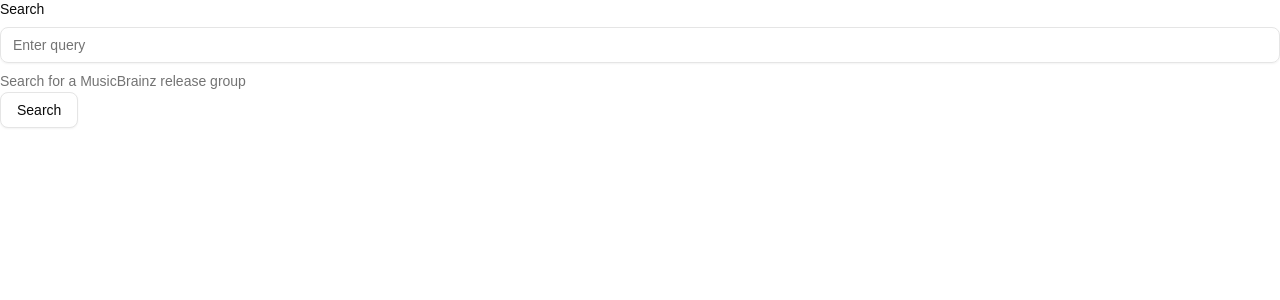
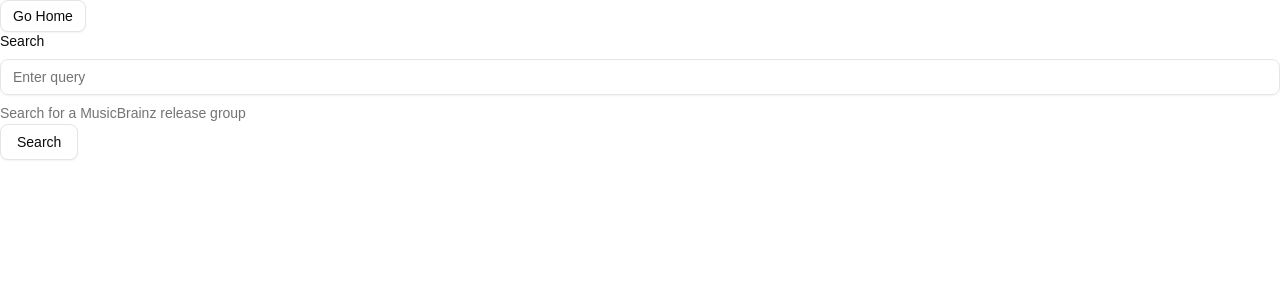
Before and after one commit to shaurya-ch/recreview, a React (Vite) app: page /create in a window 1280 px wide. Shown: the top 300 px of the page. Built offline with nearby package versions, Linux system fonts and the light colour scheme.

Commit message:
more routing stuff

```diff
--- a/src/Home.tsx
+++ /dev/null
@@ -1,5 +0,0 @@
-function Home() {
-  return <>Hiiii :3</>;
-}
-
-export default Home;
--- a/src/main.tsx
+++ b/src/main.tsx
@@ -4,9 +4,9 @@ import App from "@/App.tsx";
 import "@/index.css";
 import { createBrowserRouter } from "react-router";
 import { RouterProvider } from "react-router/dom";
-import CreateReview from "@/CreateReview";
-import SavedReviews from "@/SavedReviews";
-import Home from "@/Home";
+import CreateReview from "@/pages/CreateReview";
+import SavedReviews from "@/pages/SavedReviews";
+import Home from "@/pages/Home";
 
 const router = createBrowserRouter([
   {
--- a/src/CreateReview.tsx
+++ b/src/pages/CreateReview.tsx
@@ -1,9 +1,10 @@
+import { buttonVariants } from "@/components/ui/button";
 import { type SubmitEvent, useState, useEffect } from "react";
 import { Field, FieldGroup, FieldDescription, FieldLabel } from "@/components/ui/field";
 import { Input } from "@/components/ui/input";
 import { Button } from "@/components/ui/button";
 import { Textarea } from "@/components/ui/textarea";
-import { useReviewContext } from "./reviews-context";
+import { useReviewContext } from "@/reviews-context";
 
 type ReleaseGroup = {
   id: string;
@@ -75,6 +76,9 @@ function CreateReview() {
 
   return (
     <>
+      <a href="/" className={buttonVariants({ variant: "outline", size: "sm" })}>
+        Go Home
+      </a>
       <form onSubmit={(e) => handleSearchSubmit(e)}>
         <Field>
           <FieldLabel htmlFor="searchbar">Search</FieldLabel>
--- /dev/null
+++ b/src/pages/Home.tsx
@@ -0,0 +1,19 @@
+import { buttonVariants } from "@/components/ui/button";
+
+function Home() {
+  return (
+    <>
+      <div>Hiiii :3</div>
+      <div>
+        <a href="/create" className={buttonVariants({ variant: "outline", size: "sm" })}>
+          Create Review
+        </a>
+        <a href="/saved" className={buttonVariants({ variant: "outline", size: "sm" })}>
+          Saved Reviews
+        </a>
+      </div>
+    </>
+  );
+}
+
+export default Home;
--- a/src/SavedReviews.tsx
+++ b/src/pages/SavedReviews.tsx
@@ -1,9 +1,10 @@
+import { buttonVariants } from "@/components/ui/button.tsx";
 import { useState } from "react";
 import { Button } from "@/components/ui/button.tsx";
 import { Field, FieldGroup, FieldDescription, FieldLabel } from "@/components/ui/field";
 import { Input } from "@/components/ui/input.tsx";
 import { Textarea } from "@/components/ui/textarea.tsx";
-import { useReviewContext } from "./reviews-context";
+import { useReviewContext } from "@/reviews-context";
 
 function SavedReviews() {
   const [reviews, setReviews] = useReviewContext();
@@ -36,6 +37,9 @@ function SavedReviews() {
 
   return (
     <>
+      <a href="/" className={buttonVariants({ variant: "outline", size: "sm" })}>
+        Go Home
+      </a>
       {reviews && (
         <div>
           {reviews.map((review) => {
```
